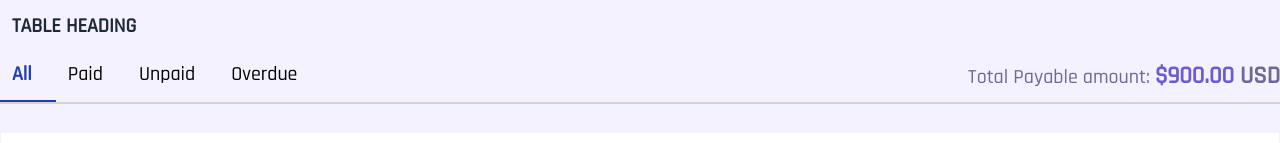
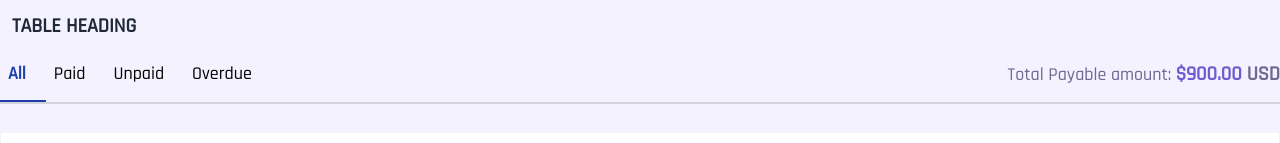
Before and after one commit to ChuksJoshuaa/scelloo-frontend-task, a Vue app: page / in a window 1280 px wide. Shown: the top 143 px of the page. Built offline with nearby package versions, Linux system fonts and the light colour scheme.

Commit message:
WIP: Fixed Minor Bugs

```diff
--- a/src/components/Header.vue
+++ b/src/components/Header.vue
@@ -4,12 +4,12 @@
         <div class="flex justify-between border-b-2 border-gray-300 mt-3">
             <div class="flex justify-start">
                 <div v-for="item in getHeader" :key="item.id" :class="chosenHeader === item.name ? 'font-bold text-blue-800 pb-3 border-b-2 border-blue-800' : ''">
-                    <button class="text-sm md:text-xl capitalize cursor-pointer mr-1 md:mr-3 px-1 md:px-3" :value="item.name" @click="handle">
+                    <button class="text-sm md:text-lg capitalize cursor-pointer mr-1 md:mr-3 px-1 md:px-2" :value="item.name" @click="handle">
                         {{ item.name }}</button>
                 </div>
             </div>
-            <div class="text-sm md:text-xl">
-                <p class=" text-[#6E6893]">Total Payable amount: <span class="text-lg md:text-2xl font-bold text-[#6D5BD0]">$900.00</span><span class="text-lg md:text-2xl font-bold text-[#6E6893]"> USD</span></p>
+            <div class="text-sm md:text-lg">
+                <p class=" text-[#6E6893]">Total Payable amount: <span class="text-lg md:text-xl font-bold text-[#6D5BD0]">$900.00</span><span class="text-lg md:text-xl font-bold text-[#6E6893]"> USD</span></p>
             </div>
         </div>
     </div>
--- a/src/components/UserContent.vue
+++ b/src/components/UserContent.vue
@@ -103,7 +103,7 @@ export default {
       checkArray: [],
       selected: [],
       editName: "",
-      choseEditName: ""
+      choseEditName: "Edit"
     }
   },
 
```
